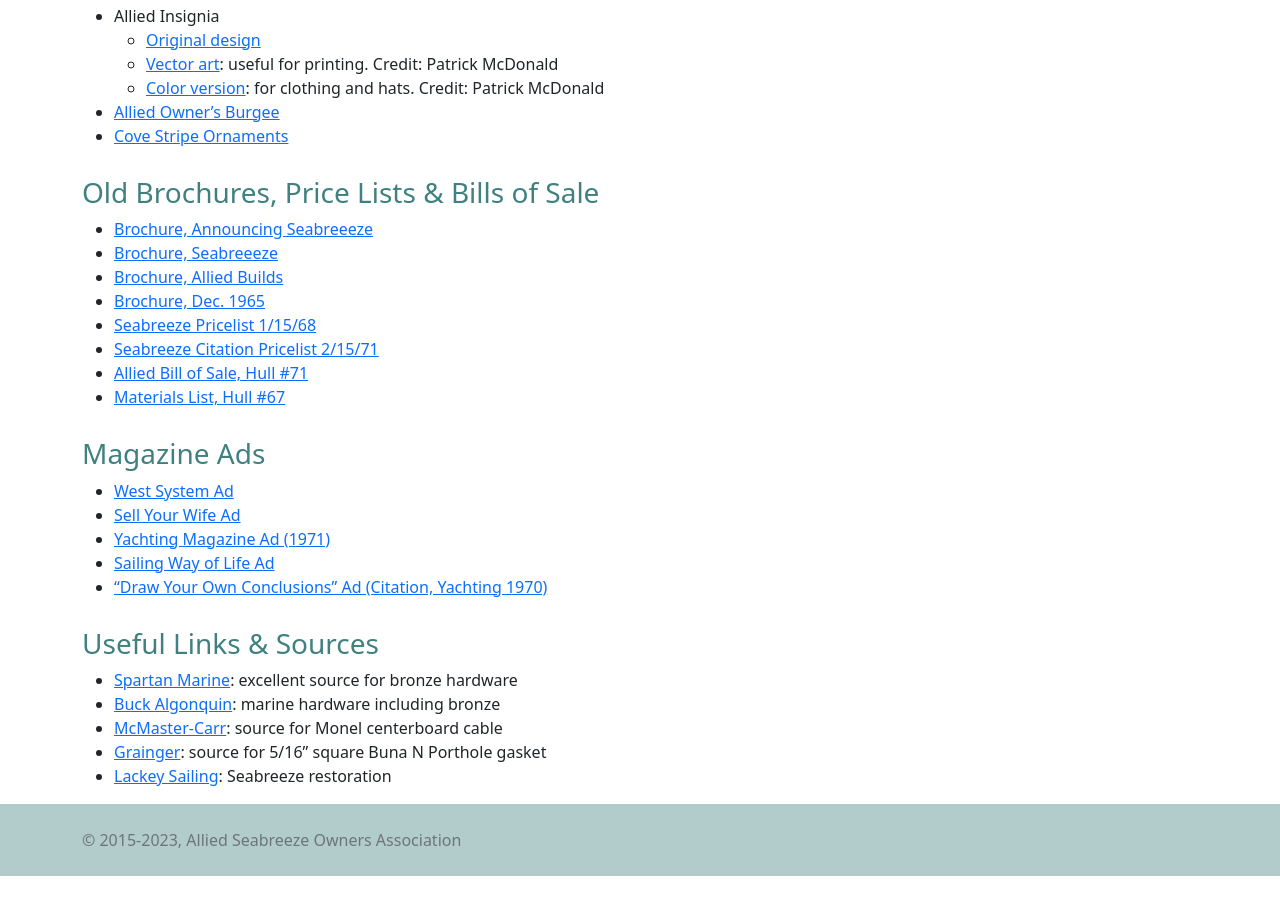
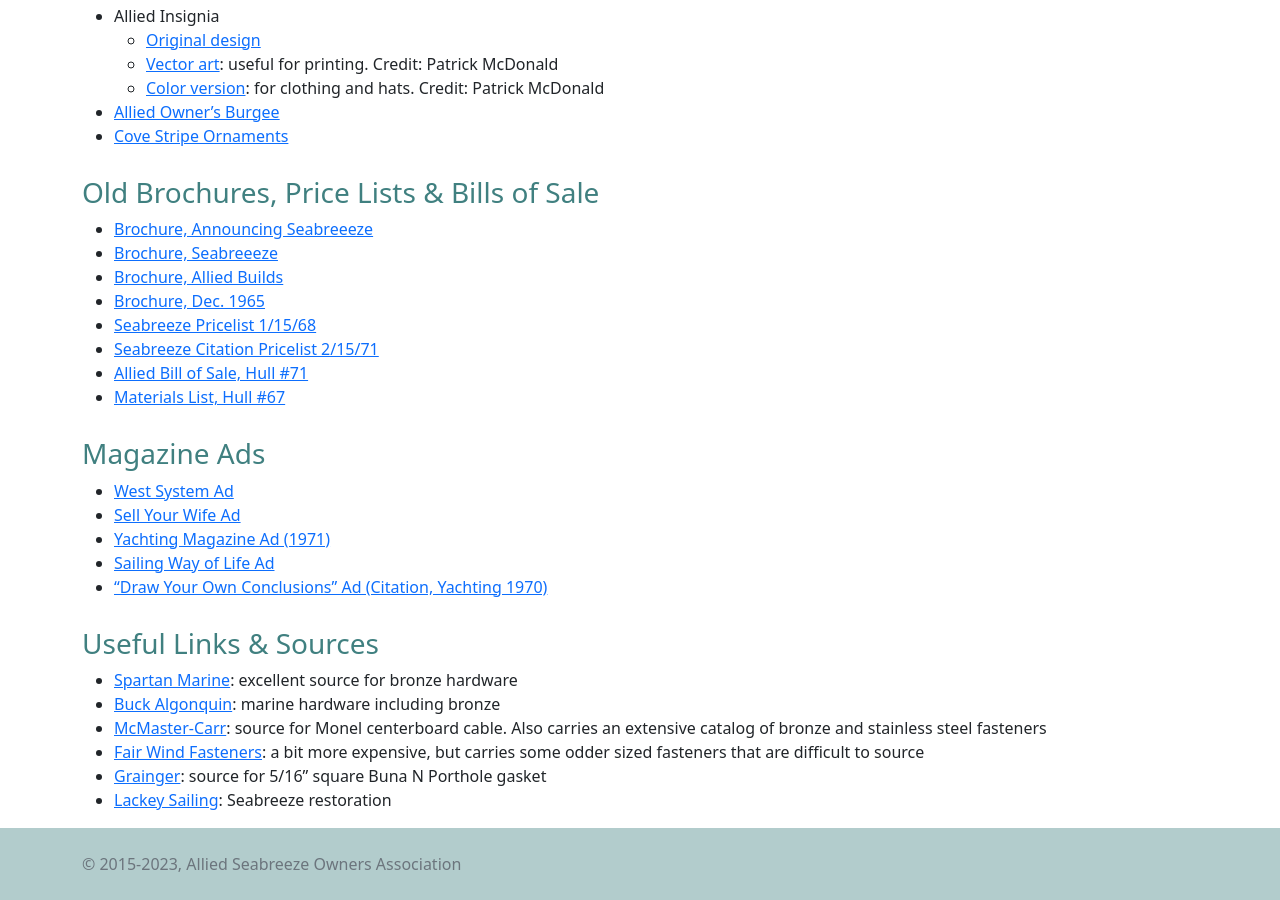
Before and after one commit to tgherzog/ASOA, a Jekyll site: the page built from library.md, in a window 1280 px wide and 900 px high, scrolled down 2075 px. Built offline with Jekyll 4.4.1, drawn with Linux system fonts in a browser that asks for light colours; before the commit the page ends 2951 px from its top, so only the background shows below that.

Commit message:
Add Fair Wind Fasteners

```diff
--- a/library.md
+++ b/library.md
@@ -129,6 +129,9 @@
 
 * [Spartan Marine](https://www.spartanmarine.com/): excellent source for bronze hardware
 * [Buck Algonquin](https://www.deepblueyachtsupply.com/buck-algonquin): marine hardware including bronze
-* [McMaster-Carr](https://www.mcmaster.com/monel-wire-rope/): source for Monel centerboard cable
+* [McMaster-Carr](https://www.mcmaster.com/monel-wire-rope/): source for Monel centerboard cable. Also carries
+  an extensive catalog of bronze and stainless steel fasteners
+* [Fair Wind Fasteners](https://fairwindfasteners.com/): a bit more expensive, but carries some odder sized
+  fasteners that are difficult to source
 * [Grainger](https://www.grainger.com/product/GRAINGER-APPROVED-Buna-N-Square-Cord-Std-38G852?s_pp=false&picUrl=%2F%2Fstatic.grainger.com%2Frp%2Fs%2Fis%2Fimage%2FGrainger%2F38G832_AS01%3F%24smthumb%24wire-rope%2F%3Dwupr9n&isShellOptimized=true): source for 5/16" square Buna N Porthole gasket
 * [Lackey Sailing](https://lackeysailing.com/archived/ashantee/ashantee.html): Seabreeze restoration
```
